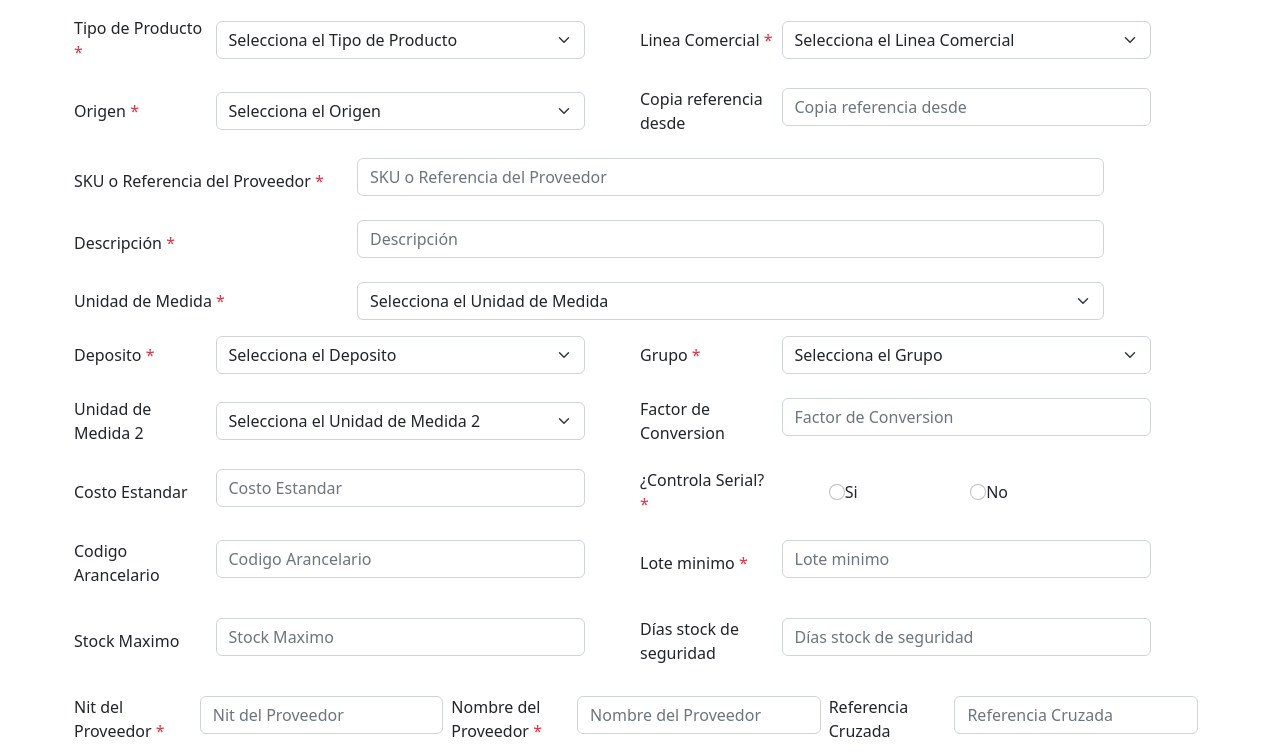
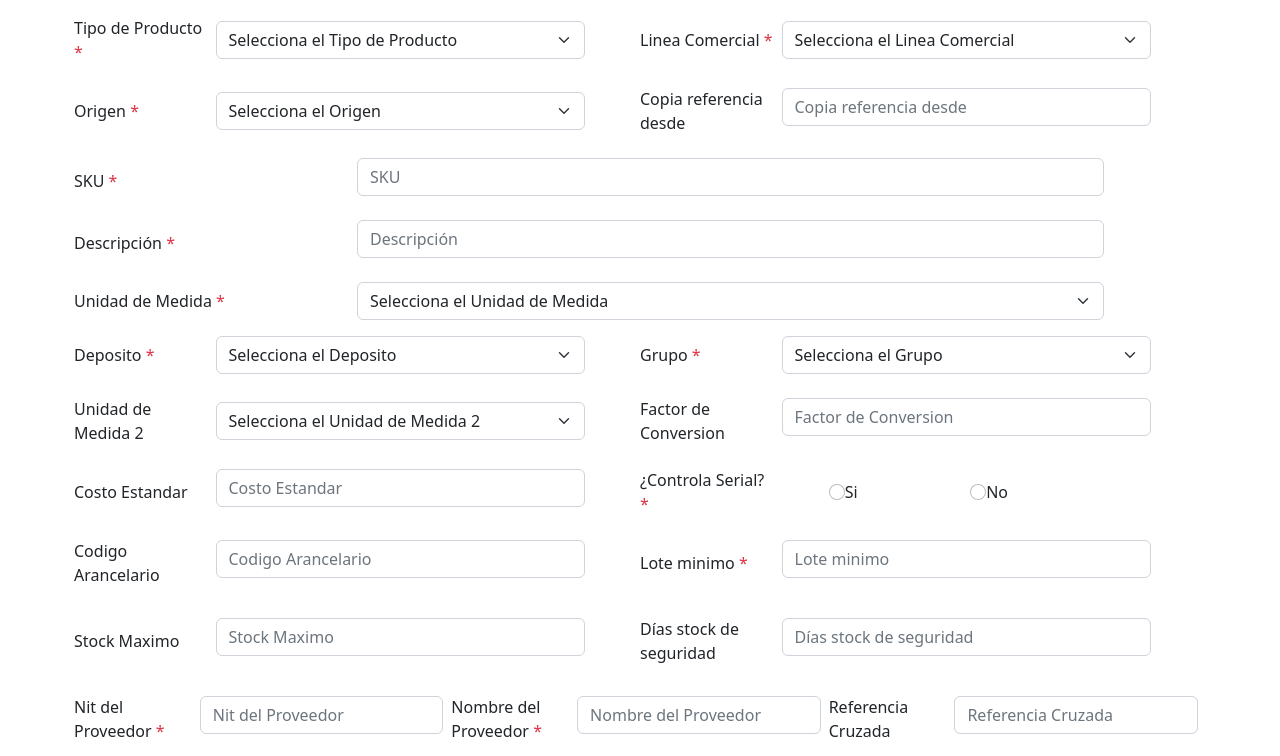
Before and after one commit to DesarrolloProgen/Creacion-Referencias, a React (Create React App) app: page / in a window 1280 px wide. Shown: the top 756 px of the page. Built offline with nearby package versions, Linux system fonts and the light colour scheme.

Commit message:
fixes provedores

```diff
--- a/src/components/input.jsx
+++ b/src/components/input.jsx
@@ -15,7 +15,7 @@ const campos = {
   diasStock: "Días stock de seguridad",
   ubicacion1: "Ubicacion 1",
   ubicacion2: "Ubicacion 2",
-  precioVenta: "Precio de compra (Pesos $)",
+  precioVenta: "Precio de venta",
   cantidadProveedores: "Cantidad de Proveedores",
   nombre: "Nombre",
   correo_electronico: "Email"
--- a/src/components/main.jsx
+++ b/src/components/main.jsx
@@ -21,9 +21,6 @@ const Main = () => {
   const [proveedores, setProveedores] = useState([]);
   const onSubmit = (data) => {
     setValue("proveedores", proveedores);
-    console.log(data);
-    if (!validarSelect(data)) return false;
-
     var now = new Date();
     var fecha =
       now.getDate() + "-" + (now.getMonth() + 1) + "-" + now.getFullYear();
@@ -32,6 +29,8 @@ const Main = () => {
     var hora = now.getHours() + ":" + minutos;
     var fechayHora = fecha + " " + hora;
     setValue("fecha", fechayHora);
+    console.log(data);
+    if (!validarSelect(data)) return false;
     console.log(proveedores);
     console.log(data.proveedores);
     if (data.proveedores === undefined) {
@@ -105,6 +104,7 @@ const Main = () => {
         document.getElementById("unidad_medida_1").selectedIndex = 0;
         document.getElementById("unidad_medida_2").selectedIndex = 0;
         setProveedores([]);
+        setValue("proveedores", [])
       }
     });
   };
@@ -261,14 +261,28 @@ const Main = () => {
               />
             </div>
           </div>
-          <Input
-            register={register}
-            campo={"skuRefProveedor"}
-            required={true}
-          />
+          <div className="row g-2 align-items-center">
+            <label htmlFor="recurso" className="col-sm-3 col-form-label">
+              SKU
+              <span className="text-danger"> *</span>
+            </label>
+            <div className="col-sm-8">
+              <input
+                  placeholder="SKU"
+                  className="form-control mb-2"
+                  {...register("skuRefProveedor", { required: true, maxLength: 19})}
+                  onChange={onChange}
+                />
+            </div>
+          </div>
           {errors?.skuRefProveedor?.type === "required" && (
             <div class="alert alert-danger" role="alert">
               SKU o Referencia del Proveedor Requerida
+            </div>
+          )}
+          {errors?.skuRefProveedor?.type === "maxLength" && (
+            <div class="alert alert-danger" role="alert">
+              SKU cuenta con Maximo 19 caracteres
             </div>
           )}
           <Input register={register} campo={"descripcion"} required={true} />
--- a/src/components/proveedores.jsx
+++ b/src/components/proveedores.jsx
@@ -22,11 +22,11 @@ const Proveedores = ({ proveedores, setProveedores }) => {
     if (
       proveedor.nit == null ||
       proveedor.nombre == null ||
-      proveedor.precio_venta == null ||
+      proveedor.precio_compra == null ||
       proveedor.tiempo_entrega == null ||
       proveedor.nit === "" ||
       proveedor.nombre === "" ||
-      proveedor.precio_venta === "" ||
+      proveedor.precio_compra === "" ||
       proveedor.tiempo_entrega === ""
     ) {
       Swal.fire({
@@ -97,13 +97,13 @@ const Proveedores = ({ proveedores, setProveedores }) => {
         <div className="col-sm-4">
           <div className="row g-2 align-items-center">
             <label htmlFor="recurso" className="col-sm-4 col-form-label">
-              Precio de Venta<span className="text-danger"> *</span>
+              Precio de Compra '($ pesos)'<span className="text-danger"> *</span>
             </label>
             <div className="col-sm-8">
               <input
-                placeholder="Precio de Venta"
+                placeholder="Precio de Compra"
                 className="form-control mb-2"
-                name="precio_venta"
+                name="precio_compra"
                 onChange={handleChange}
               />
             </div>
@@ -170,7 +170,7 @@ const Proveedores = ({ proveedores, setProveedores }) => {
                   <td className="text-center">{proveedor.nit}</td>
                   <td className="text-center">{proveedor.nombre}</td>
                   <td className="text-center">{proveedor.refCruzada}</td>
-                  <td className="text-center">{proveedor.precio_venta}</td>
+                  <td className="text-center">{proveedor.precio_compra}</td>
                   <td className="text-center">{proveedor.tiempo_entrega}</td>
                   <td className="text-center">{proveedor.tiempo_transporte}</td>
                   <td className="text-center">
```
